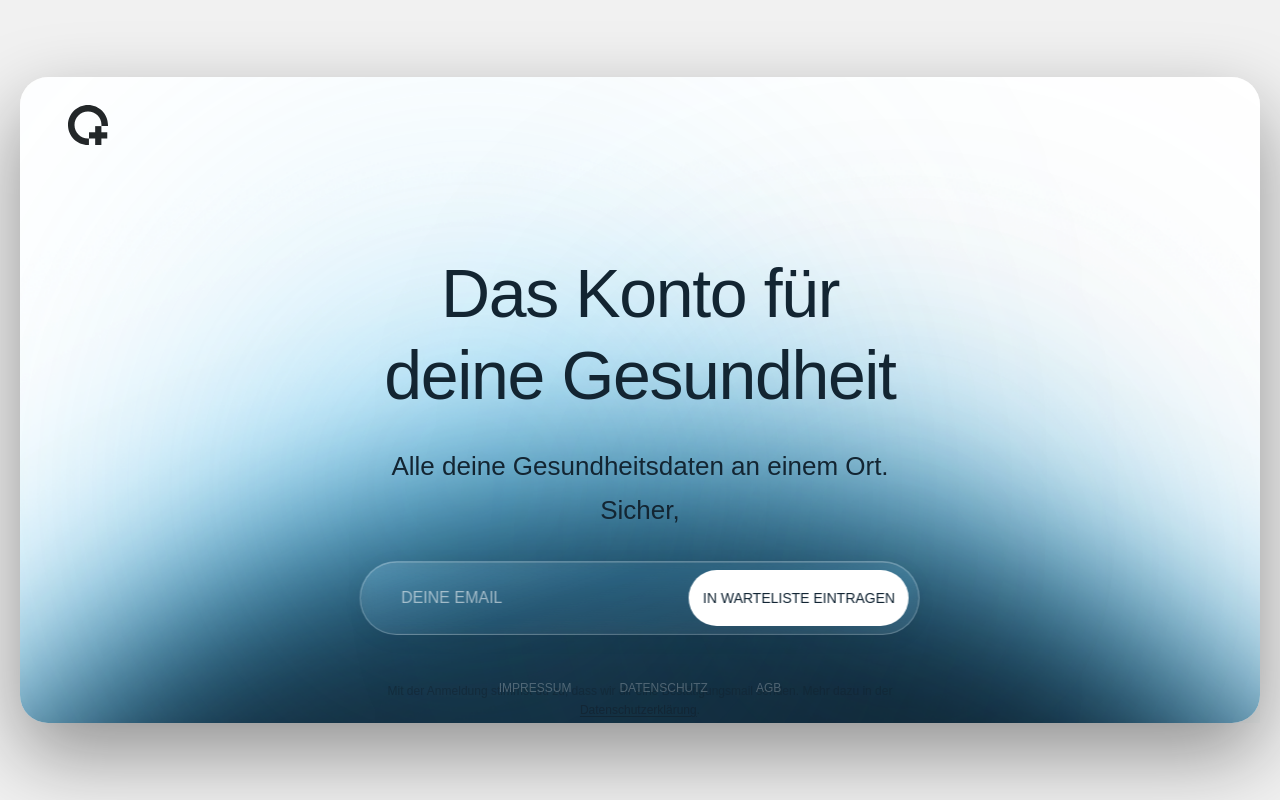
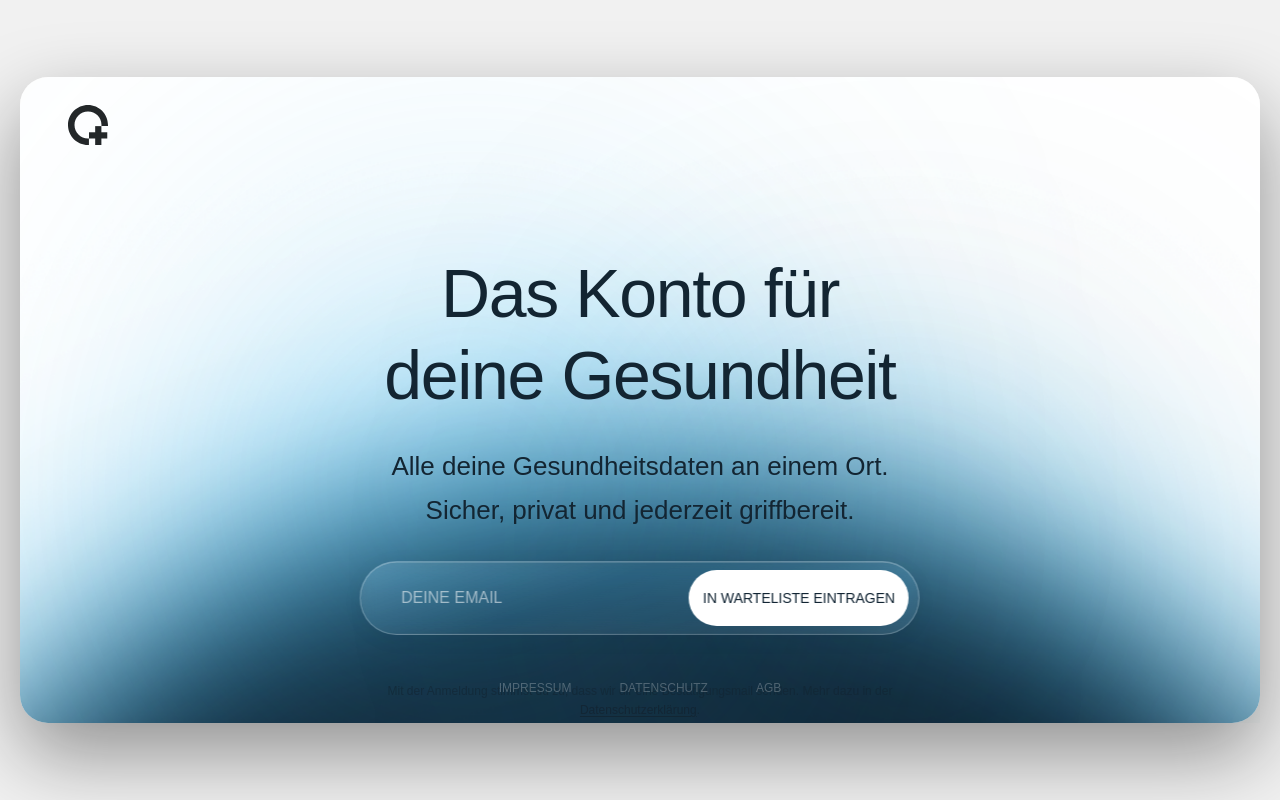
Before and after one commit to OWNHealthcare/website, a website: page index.html in a window 1280 px wide. Drawn offline with Linux system fonts and the light colour scheme; a web font is replaced by a local one.

Commit message:
Subtitle fix

```diff
--- a/index.html
+++ b/index.html
@@ -20,7 +20,7 @@
 
     <div class="hero__content">
       <h1 class="hero__title">Das Konto für<br>deine Gesundheit</h1>
-      <p class="hero__subtitle">Alle deine Gesundheitsdaten an einem Ort.<br> Sicher, </p>
+      <p class="hero__subtitle">Alle deine Gesundheitsdaten an einem Ort.<br> Sicher, privat und jederzeit griffbereit.</p>
 
       <div class="signup">
       <form class="waitlist" id="waitlist-form" action="/api/waitlist" method="post" novalidate>
```
